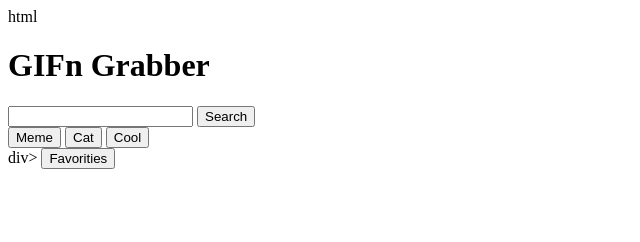
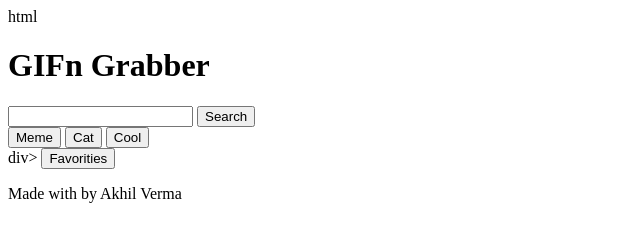
Before and after one commit to akhilverma23/Python-Project, a plain HTML site: page index.html in a window 1280 px wide. Shown: the whole page, without its empty margins (0-640 px from the left). Drawn offline with Linux system fonts and the light colour scheme.

Commit message:
Update index.html

```diff
--- a/index.html
+++ b/index.html
@@ -32,3 +32,10 @@ Cool</button>
 Save</button>
   <button onclick="viewFavorities()">
 Favorities</button>
+
+  <script src="script.js"></script>
+</body>
+</html>
+<footer>
+  <p>Made with by <an>Akhil Verma</span></p>
+  </footer>
```
